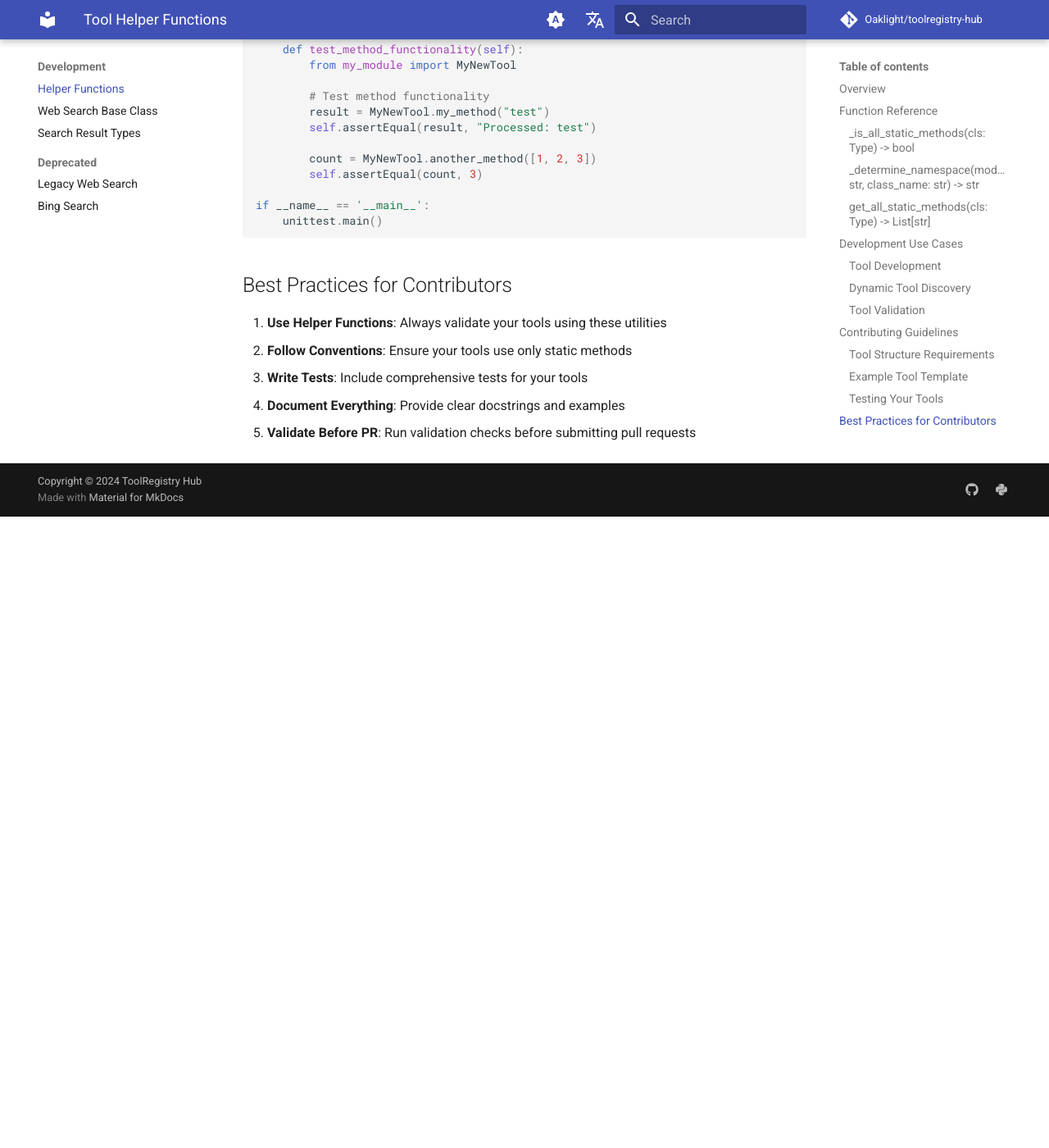
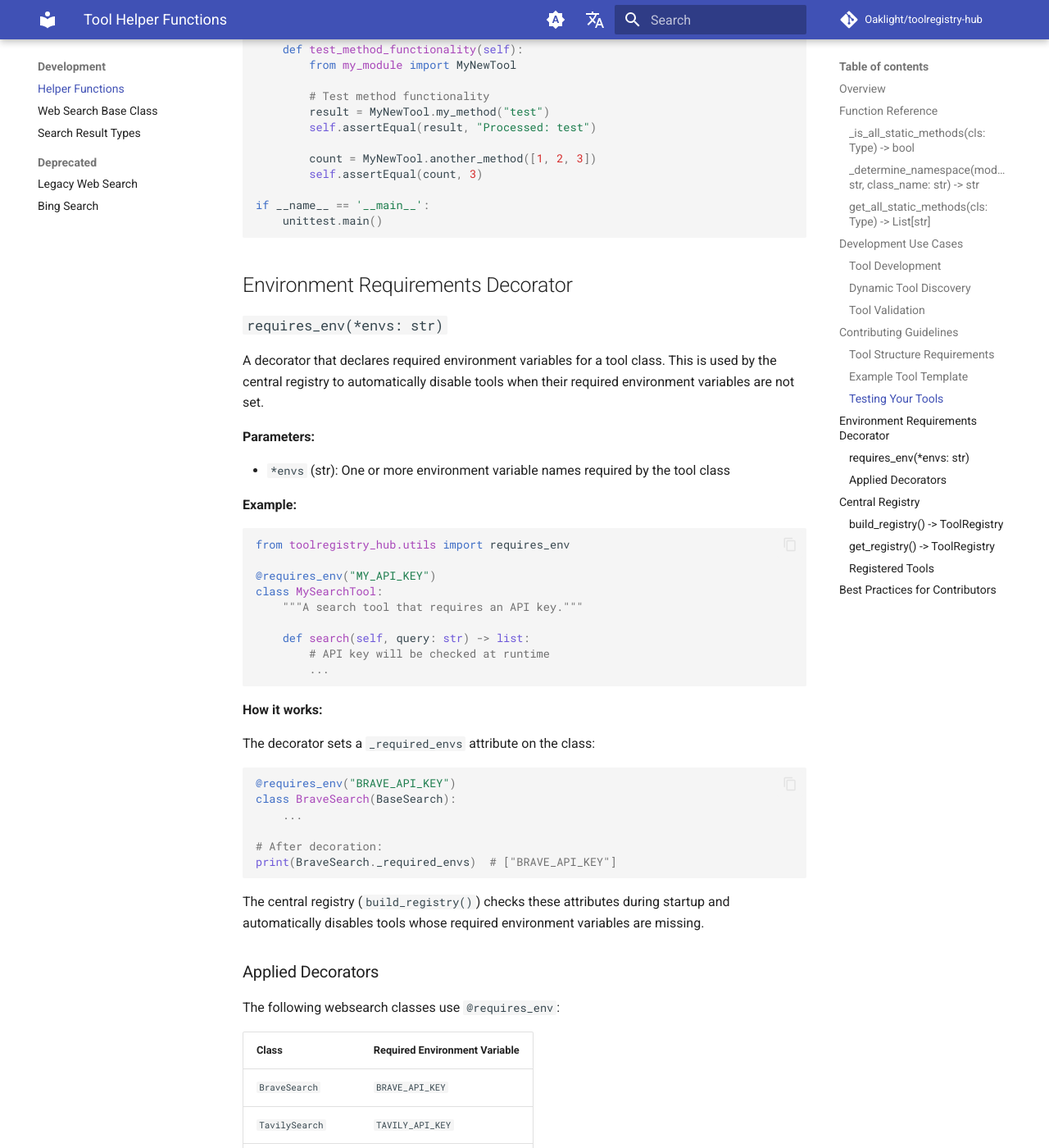
Before and after one commit to Oaklight/toolregistry-hub, an MkDocs documentation site: the page built from docs/dev/helper_functions.md, in a window 1280 px wide and 1400 px high, scrolled down 5249 px. Shown: the whole window at 82% size. Built offline with MkDocs 1.6.1 and Material for MkDocs 9.7.7, drawn with Linux system fonts in a browser that asks for light colours; comment, search, counter and statistics services are not loaded; before the commit the page ends 5879 px from its top, so only the background shows below that; some of the changed text lies outside the part shown.

Commit message:
docs: add Phase 4 documentation - requires_env, central registry, auto-disable

````diff
--- a/docs/dev/helper_functions.md
+++ b/docs/dev/helper_functions.md
@@ -268,6 +268,110 @@
     unittest.main()
 ```
 
+## Environment Requirements Decorator
+
+### `requires_env(*envs: str)`
+
+A decorator that declares required environment variables for a tool class. This is used by the central registry to automatically disable tools when their required environment variables are not set.
+
+**Parameters:**
+
+- `*envs` (str): One or more environment variable names required by the tool class
+
+**Example:**
+
+```python
+from toolregistry_hub.utils import requires_env
+
+@requires_env("MY_API_KEY")
+class MySearchTool:
+    """A search tool that requires an API key."""
+
+    def search(self, query: str) -> list:
+        # API key will be checked at runtime
+        ...
+```
+
+**How it works:**
+
+The decorator sets a `_required_envs` attribute on the class:
+
+```python
+@requires_env("BRAVE_API_KEY")
+class BraveSearch(BaseSearch):
+    ...
+
+# After decoration:
+print(BraveSearch._required_envs)  # ["BRAVE_API_KEY"]
+```
+
+The central registry (`build_registry()`) checks these attributes during startup and automatically disables tools whose required environment variables are missing.
+
+### Applied Decorators
+
+The following websearch classes use `@requires_env`:
+
+| Class | Required Environment Variable |
+|-------|------------------------------|
+| `BraveSearch` | `BRAVE_API_KEY` |
+| `TavilySearch` | `TAVILY_API_KEY` |
+| `SearXNGSearch` | `SEARXNG_URL` |
+| `BrightDataSearch` | `BRIGHTDATA_API_KEY` |
+| `ScrapelessSearch` | `SCRAPELESS_API_KEY` |
+
+## Central Registry
+
+### `build_registry() -> ToolRegistry`
+
+Build the hub tool registry with all tools registered and auto-disabled based on environment requirements.
+
+This function:
+
+1. Creates a new `ToolRegistry` instance named "hub"
+2. Registers all tool classes (both static-method and instance-method based)
+3. Checks `_required_envs` on each class and disables tools with missing environment variables
+
+**Example:**
+
+```python
+from toolregistry_hub.server.registry import build_registry
+
+registry = build_registry()
+
+# List all registered tools
+for tool_name in registry.list_all_tools():
+    enabled = registry.is_enabled(tool_name)
+    print(f"{tool_name}: {'enabled' if enabled else 'disabled'}")
+```
+
+### `get_registry() -> ToolRegistry`
+
+Get the singleton registry instance. Creates it on first call.
+
+```python
+from toolregistry_hub.server.registry import get_registry
+
+registry = get_registry()
+```
+
+### Registered Tools
+
+| Tool Class | Namespace | Type |
+|-----------|-----------|------|
+| `Calculator` | `calculator` | Static methods |
+| `DateTime` | `datetime` | Static methods |
+| `Fetch` | `fetch` | Static methods |
+| `FileSystem` | `filesystem` | Static methods |
+| `FileOps` | `file_ops` | Static methods |
+| `ThinkTool` | `think` | Static methods |
+| `TodoList` | `todolist` | Static methods |
+| `UnitConverter` | `unit_converter` | Static methods |
+| `BraveSearch` | `brave_search` | Instance methods |
+| `TavilySearch` | `tavily_search` | Instance methods |
+| `SearXNGSearch` | `searxng_search` | Instance methods |
+| `BrightDataSearch` | `brightdata_search` | Instance methods |
+| `ScrapelessSearch` | `scrapeless_search` | Instance methods |
+
 ## Best Practices for Contributors
 
 1. **Use Helper Functions**: Always validate your tools using these utilities
````
Also changed, not shown: docs/server.md (+13 -2 lines).
